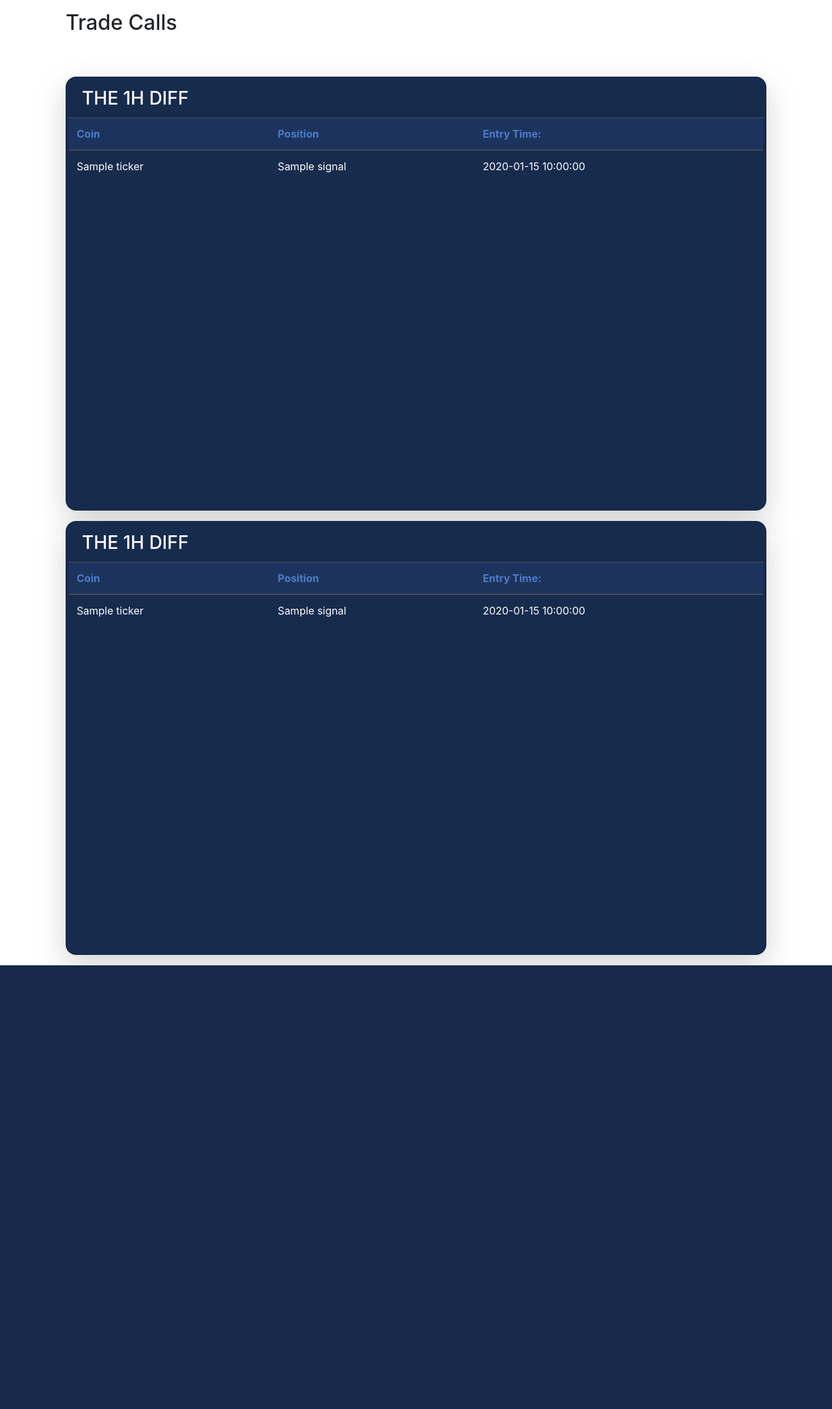
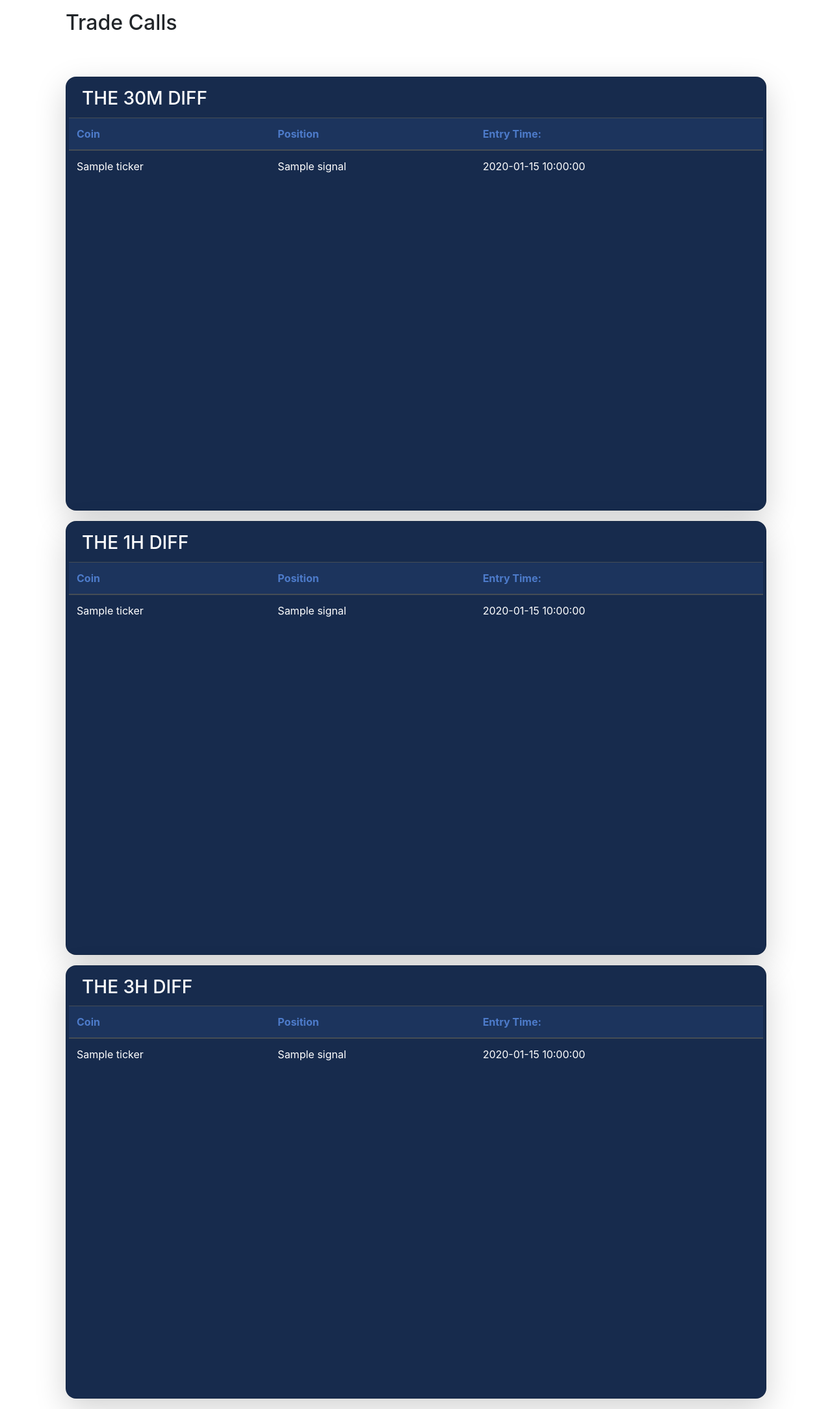
Before and after one commit to thor56/trade-alert-system, a Flask app: template templates/view.html in a window 1280 px wide. Shown: the whole page at 65% size. Before the commit the page ends 1486 px from the top, so only its background shows below. Run offline with Flask 2, Linux system fonts and the light colour scheme; the template is opened without the code that fills it: most values are stand-ins (such as "Sample title", 1, 10 or a date in 2020); some libraries are stand-ins or nearby versions.

Commit message:
Adding Multiple TimeDiffs Table Test

```diff
--- a/app.py
+++ b/app.py
@@ -52,13 +52,13 @@ class H3(db.Model):
         return '%s/%s/%s' % (self.ticker, self.signal,  self.timestamp)
 
 
-engine = create_engine( os.environ.get("DATABASE_URL1"))
+engine = create_engine(os.environ.get("DATABASE_URL1"))
 
 
 @app.route("/")
 def hello_world():
 
-    return  render_template('index.html')
+    return render_template('index.html')
 
 
 @app.route("/webhook", methods=['POST'])
@@ -80,18 +80,49 @@ def test():
 @app.route("/view")
 def view():
 
-    result = []
-    books = []
+    H1Diff = []
+    H1Result = []
+    M30Diff = []
+    M30Result = []
+    H3Diff = []
+    H3Result = []
+    #  1H DIFF
     with engine.connect() as con:
-        books = con.execute("SELECT H.ticker, H.signal, H.timestamp FROM hour H, minutes M where H.ticker = M.ticker and " +
-                            "CASE " +
-                            "WHEN CAST(M.position AS DECIMAL(7,2)) > CAST(0 AS DECIMAL(7,2)) THEN H.signal = 'LONG' " +
-                            "ELSE H.signal = 'SHORT' " +
-                            "END and " +
-                            "H.timestamp between M.timestamp - INTERVAL '1 hour' and M.timestamp ORDER BY H.timestamp desc ")
+        H1Result = con.execute("SELECT H.ticker, H.signal, H.timestamp FROM hour H, minutes M where H.ticker = M.ticker and " +
+                               "CASE " +
+                               "WHEN CAST(M.position AS DECIMAL(7,2)) > CAST(0 AS DECIMAL(7,2)) THEN H.signal = 'LONG' " +
+                               "ELSE H.signal = 'SHORT' " +
+                               "END and " +
+                               "H.timestamp between M.timestamp - INTERVAL '1 hour' and M.timestamp ORDER BY H.timestamp desc ")
 
-    for x in books:
-        if x not in result:
-            result.append(x)
+    for x in H1Result:
+        if x not in H1Diff:
+            H1Diff.append(x)
+    #   30M DIFF
+    with engine.connect() as con:
+        M30Result = con.execute("SELECT H.ticker, H.signal, " +
+                                "CASE WHEN H.timestamp > M.timestamp THEN H.timestamp else M.timestamp END" +
+                                " FROM hour H, minutes M where H.ticker = M.ticker and " +
+                                "CASE WHEN CAST(M.position AS DECIMAL(7,2)) > CAST(0 AS DECIMAL(7,2)) THEN H.signal = 'LONG' " +
+                                "ELSE H.signal = 'SHORT' " +
+                                "END and " +
+                                "H.timestamp between M.timestamp - INTERVAL '30 minutes' and M.timestamp + INTERVAL '30 minutes' ORDER BY H.timestamp desc ")
 
-    return render_template('view.html', title='Trades', books=result)
+    for x in M30Result:
+        if x not in M30Diff:
+            M30Diff.append(x)
+    #   3H DIFF
+    with engine.connect() as con:
+        H3Result = con.execute("SELECT H.ticker, H.signal, " +
+                               "CASE WHEN H.timestamp > M.timestamp THEN H.timestamp else M.timestamp END" +
+                               " FROM hour H, minutes M where H.ticker = M.ticker and " +
+                               "CASE WHEN CAST(M.position AS DECIMAL(7,2)) > CAST(0 AS DECIMAL(7,2)) THEN H.signal = 'LONG' " +
+                               "ELSE H.signal = 'SHORT' " +
+                               "END and " +
+                               "H.timestamp between M.timestamp - INTERVAL '3 hours' and M.timestamp + INTERVAL '3 hours' ORDER BY H.timestamp desc ")
+
+    for x in H3Result:
+        if x not in H3Diff:
+            H3Diff.append(x)
+
+    return render_template('view.html', title='Trades', H1Diff=H1Diff, M30Diff=M30Diff, H3Diff=H3Diff)
--- a/templates/view.html
+++ b/templates/view.html
@@ -1,12 +1,15 @@
-{%  extends "bootstrap/base.html" %}
+{% extends "bootstrap/base.html" %} {% block head %} {{super()}} {% block styles
+%}
 
-{% block head %}
-{{super()}}
-{% block styles %}
+<link
+  rel="stylesheet"
+  href="https://maxcdn.bootstrapcdn.com/bootstrap/4.5.2/css/bootstrap.min.css"
+/>
 
-<link rel="stylesheet" href="https://maxcdn.bootstrapcdn.com/bootstrap/4.5.2/css/bootstrap.min.css">
-
-<link href="https://fonts.googleapis.com/css?family=Open+Sans:300,400,600,700" rel="stylesheet">
+<link
+  href="https://fonts.googleapis.com/css?family=Open+Sans:300,400,600,700"
+  rel="stylesheet"
+/>
 
 <style>
   .bg-default {
@@ -20,12 +23,10 @@
   .table .thead-dark th {
     color: #4d7bca;
     background-color: #1c345d;
-
   }
   .my-custom-scrollbar {
     position: relative;
     overflow: auto;
-
   }
   .table-wrapper-scroll-y {
     display: block;
@@ -34,7 +35,6 @@ display: block;
   .custom-scrollbar-css {
     height: 600px;
   }
-
 
   /* Custom Scrollbar using CSS */
   .custom-scrollbar-css {
@@ -51,7 +51,6 @@ width: 5px;
     background: #eee;
     border-radius: 5rem;
     margin-bottom: 15px;
-
   }
 
   /* scrollbar handle */
@@ -61,19 +60,40 @@ background-color: #00d2ff;
     background-image: linear-gradient(to top, #00d2ff 0%, #3a7bd5 100%);
   }
 </style>
-{% endblock %}
-
-{% endblock %}
-
-
-{% block content %}
+{% endblock %} {% endblock %} {% block content %}
 <div class="main-content">
   <div class="container mt-7">
     <!-- Table -->
-      <h2 class="m-3">Trade Calls</h2><div class="row mt-5">
+    <h2 class="m-3">Trade Calls</h2>
+    <div class="row mt-5">
+      <div class="col">
+        <div class="card bg-default shadow-lg p-1 m-3">
+          <div class="card-header bg-transparent border-0">
+            <h3 class="text-white mb-0">THE 30M DIFF</h3>
+          </div>
+          <div class="table-responsive custom-scrollbar-css">
+            <table class="table align-items-center table-dark table-flush">
+              <thead class="thead-dark">
+                <tr>
+                  <th>Coin</th>
+                  <th>Position</th>
+                  <th>Entry Time:</th>
+                </tr>
+              </thead>
+              <tbody>
+                {% for row in M30Diff %}
+                <tr class="row100 body">
+                  <td>{{ row.ticker }}</td>
+                  <td>{{ row.signal }}</td>
+                  <td>{{ row.timestamp }}</td>
+                </tr>
+                {% endfor %}
+              </tbody>
+            </table>
+          </div>
+        </div>
 
-        <div class="col">
-            <div class="card bg-default shadow-lg p-1 m-3 ">
+        <div class="card bg-default shadow-lg p-1 m-3">
           <div class="card-header bg-transparent border-0">
             <h3 class="text-white mb-0">THE 1H DIFF</h3>
           </div>
@@ -87,22 +107,21 @@ background-image: linear-gradient(to top, #00d2ff 0%, #3a7bd5 100%);
                 </tr>
               </thead>
               <tbody>
-                    {% for row in books %}
+                {% for row in H1Diff %}
                 <tr class="row100 body">
                   <td>{{ row.ticker }}</td>
                   <td>{{ row.signal }}</td>
                   <td>{{ row.timestamp }}</td>
                 </tr>
                 {% endfor %}
-
               </tbody>
             </table>
           </div>
+        </div>
 
-          </div>
-          <div class="card bg-default shadow-lg p-1 m-3 ">
+        <div class="card bg-default shadow-lg p-1 m-3">
           <div class="card-header bg-transparent border-0">
-              <h3 class="text-white mb-0">THE 1H DIFF</h3>
+            <h3 class="text-white mb-0">THE 3H DIFF</h3>
           </div>
           <div class="table-responsive custom-scrollbar-css">
             <table class="table align-items-center table-dark table-flush">
@@ -114,28 +133,24 @@ background-image: linear-gradient(to top, #00d2ff 0%, #3a7bd5 100%);
                 </tr>
               </thead>
               <tbody>
-                  {% for row in books %}
+                {% for row in H3Diff %}
                 <tr class="row100 body">
                   <td>{{ row.ticker }}</td>
                   <td>{{ row.signal }}</td>
                   <td>{{ row.timestamp }}</td>
                 </tr>
                 {% endfor %}
-
               </tbody>
             </table>
-          </div>
-
           </div>
         </div>
       </div>
     </div>
-{% endblock %}
-
-{% block scripts %}
+  </div>
+  {% endblock %} {% block scripts %}
   <script src="https://ajax.googleapis.com/ajax/libs/jquery/3.5.1/jquery.min.js"></script>
   <script src="https://cdnjs.cloudflare.com/ajax/libs/popper.js/1.16.0/umd/popper.min.js"></script>
   <script src="https://maxcdn.bootstrapcdn.com/bootstrap/4.5.2/js/bootstrap.min.js"></script>
   <script src="jscripts.js"></script>
-{{super()}}
-{% endblock %}
+  {{super()}} {% endblock %}
+</div>
```
Lines whose indentation alone changed are shown as unchanged.
